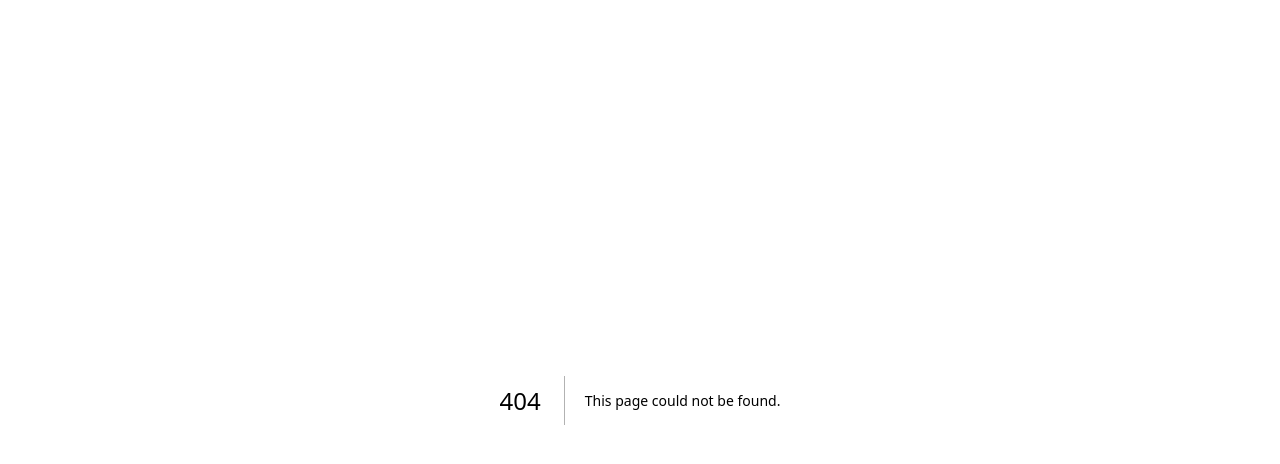
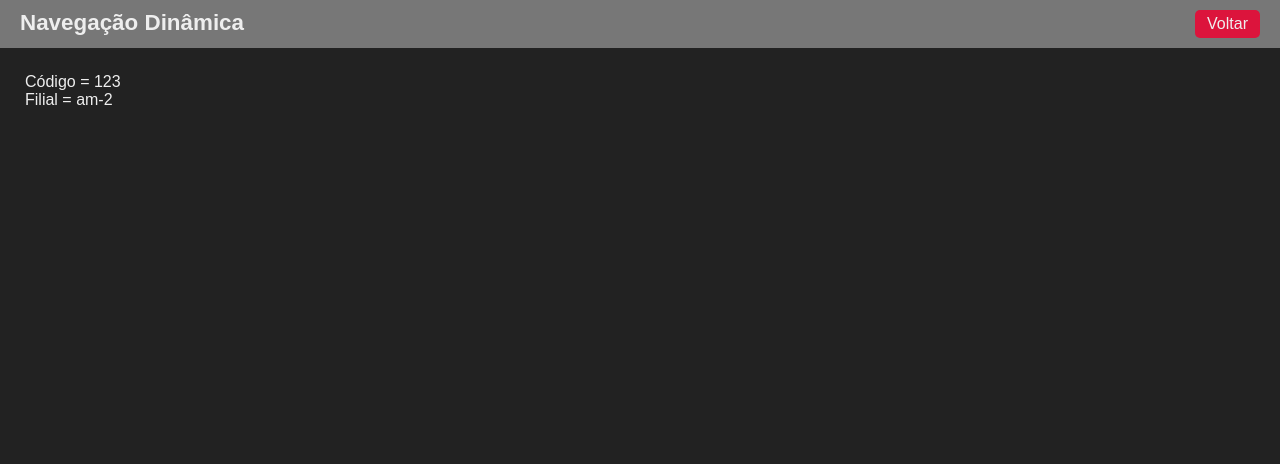
Before and after one commit to Marcelojr29/Aulao_Nextjs, a Next.js app: page /cliente/am-2/123 in a window 1280 px wide. Before the commit this address had no page. Shown: the top 464 px of the page. Built offline with nearby package versions, Linux system fonts and the light colour scheme.

Commit message:
Componente Navegação Dinâmica

```diff
--- /dev/null
+++ b/src/pages/cliente/[filial]/[codigo].jsx
@@ -0,0 +1,13 @@
+import Layout from "@/components/Layout";
+import { useRouter } from "next/router";
+
+export default function ClientePorCodigo() {
+  const router = useRouter();
+
+  return (
+    <Layout titulo="Navegação Dinâmica">
+      <div>Código = {router.query.codigo}</div>
+      <div>Filial = {router.query.filial}</div>
+    </Layout>
+  );
+}
--- a/src/pages/index.jsx
+++ b/src/pages/index.jsx
@@ -15,6 +15,7 @@ export default function Inicio() {
       <Navegador texto="Exemplo" destino="/exemplo" cor="#9400d3" />
       <Navegador texto="JSX" destino="/jsx" cor="crimson" />
       <Navegador texto="Navegação #01" destino="/navegacao" cor="green" />
+      <Navegador texto="Navegação #02" destino="/cliente/am-2/123" cor="blue" />
     </div>
   );
 }
```
